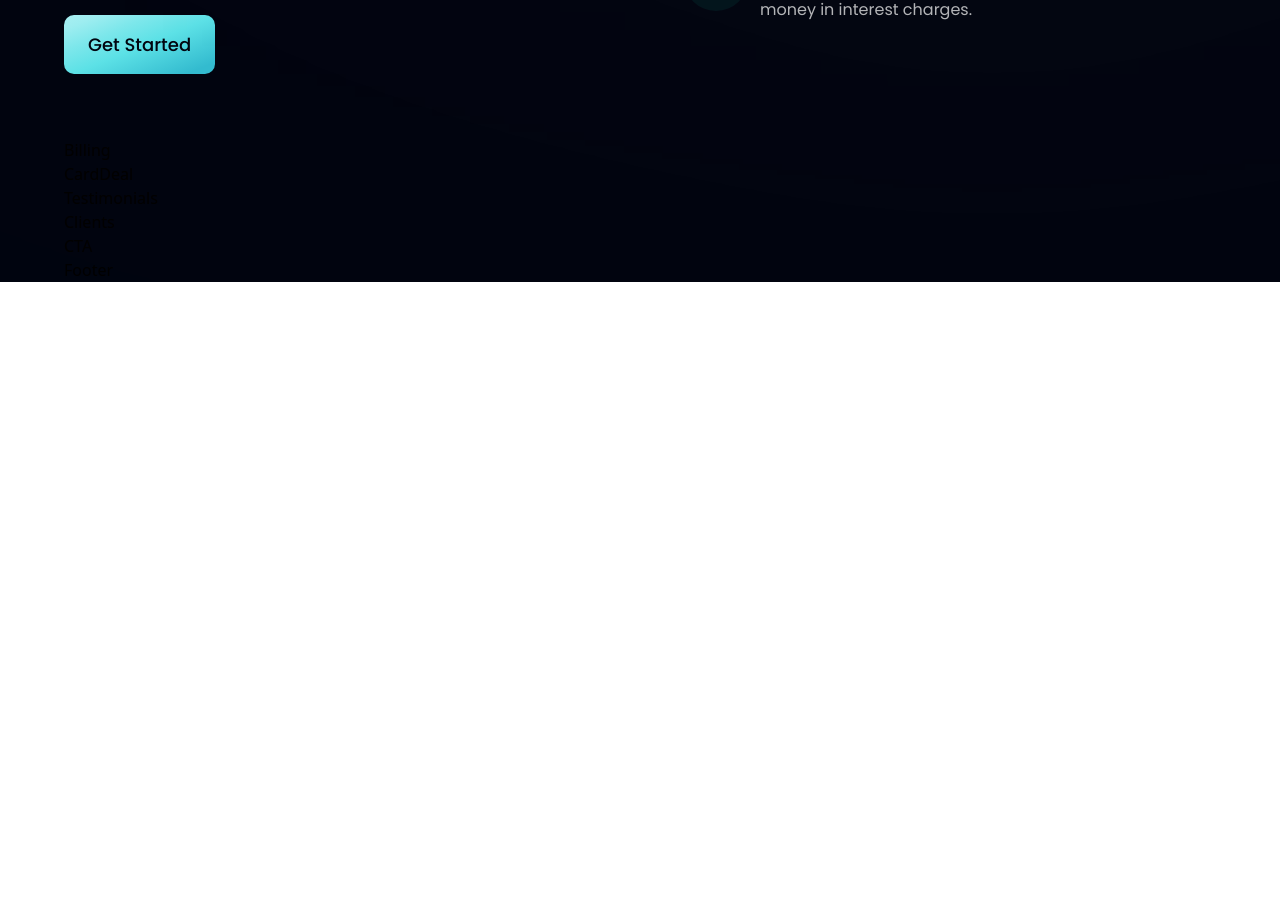
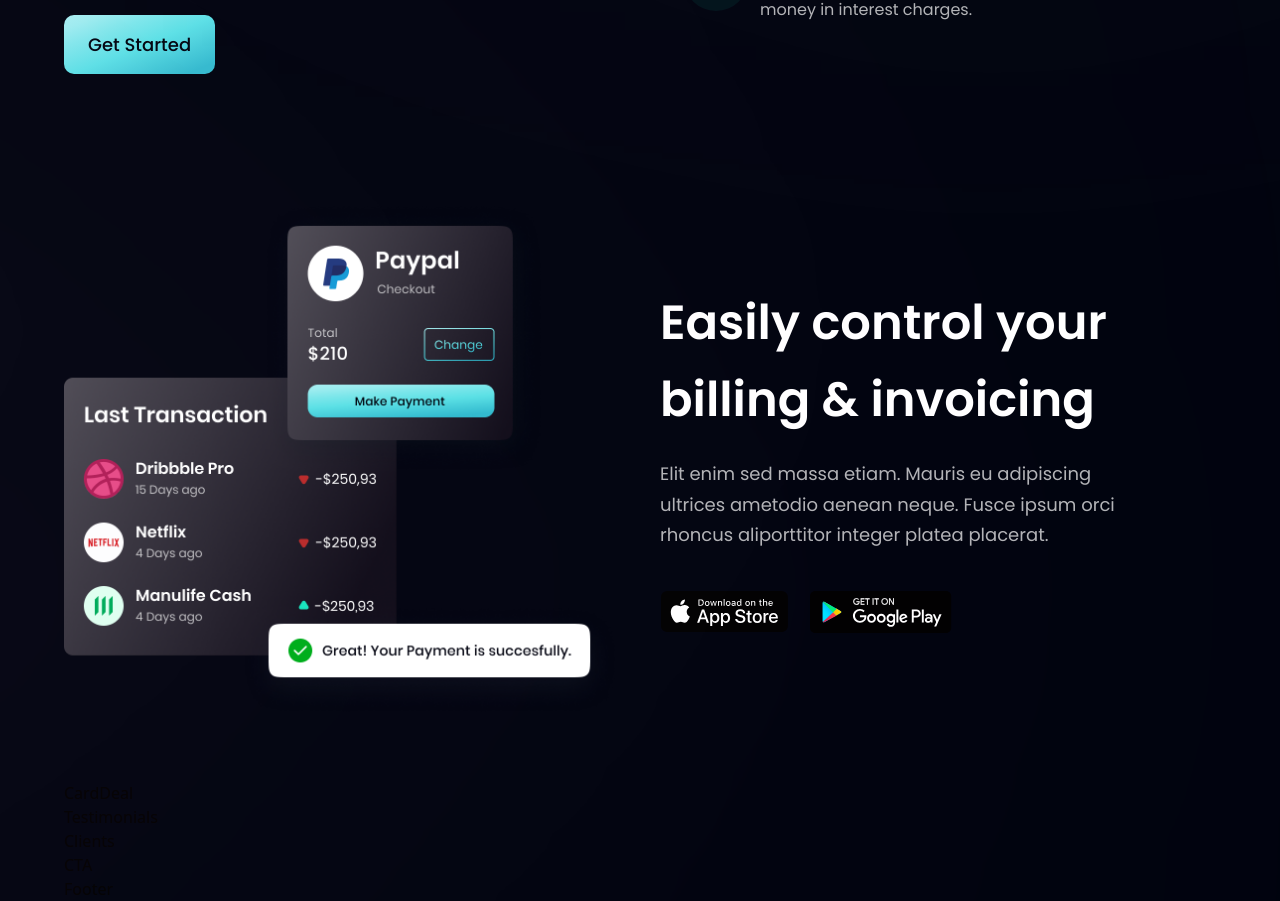
Before and after one commit to safchik/financeapp, a React (Vite) app: page / in a window 1280 px wide. Shown: the part 1408-2309 px from the top of the page. Before the commit the page ends 1690 px from the top, so only its background shows below. Built offline with nearby package versions, Linux system fonts and the light colour scheme.

Commit message:
logic for billing component implemented

```diff
--- a/package.json
+++ b/package.json
@@ -11,7 +11,8 @@
   },
   "dependencies": {
     "react": "^18.2.0",
-    "react-dom": "^18.2.0"
+    "react-dom": "^18.2.0",
+    "react-spring": "^9.7.3"
   },
   "devDependencies": {
     "@types/react": "^18.2.15",
--- a/src/components/Billing.jsx
+++ b/src/components/Billing.jsx
@@ -1,9 +1,34 @@
-import React from 'react'
+import { apple, bill, google } from "../assets";
+import styles, { layout } from "../style";
 
-const Billing = () => {
-    return (
-        <div>Billing</div>
-    )
-}
+const Billing = () => (
+    <section id="product" className={layout.sectionReverse}>
+        <div className={layout.sectionImgReverse}>
+            <img src={bill} alt="billing" className="w-[100%] h-[100%] relative z-[5]" />
 
-export default Billing
+            {/* gradient start */}
+            <div className="absolute z-[3] -left-1/2 top-0 w-[50%] h-[50%] rounded-full white__gradient" />
+            <div className="absolute z-[0] w-[50%] h-[50%] -left-1/2 bottom-0 rounded-full pink__gradient" />
+            {/* gradient end */}
+        </div>
+
+        <div className={layout.sectionInfo}>
+            <h2 className={styles.heading2}>
+                Easily control your <br className="sm:block hidden" /> billing &
+                invoicing
+            </h2>
+            <p className={`${styles.paragraph} max-w-[470px] mt-5`}>
+                Elit enim sed massa etiam. Mauris eu adipiscing ultrices ametodio
+                aenean neque. Fusce ipsum orci rhoncus aliporttitor integer platea
+                placerat.
+            </p>
+
+            <div className="flex flex-row flex-wrap sm:mt-10 mt-6">
+                <img src={apple} alt="google_play" className="w-[128.86px] h-[42.05px] object-contain mr-5 cursor-pointer" />
+                <img src={google} alt="google_play" className="w-[144.17px] h-[43.08px] object-contain cursor-pointer" />
+            </div>
+        </div>
+    </section>
+);
+
+export default Billing;
--- a/src/components/Stats.jsx
+++ b/src/components/Stats.jsx
@@ -1,6 +1,7 @@
 import React from 'react'
 import { stats } from "../constants";
 import styles from "../style";
+import { useSpring, animated } from 'react-spring';
 
 const Stats = () => (
     <section className={`${styles.flexCenter} flex-row flex-wrap sm:mb-20 mb-6`}>
```
Also changed, not shown: 1 other file (tests, documents, lock files or other folders).
